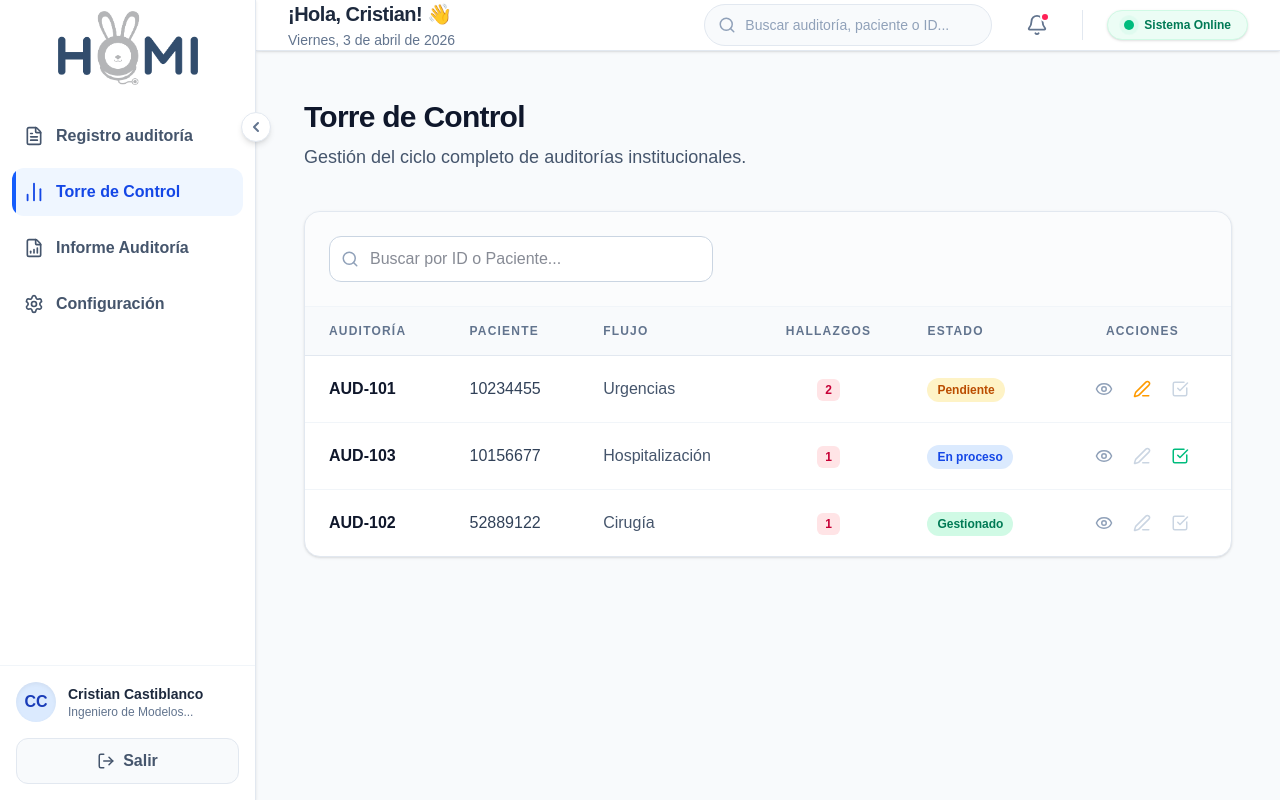
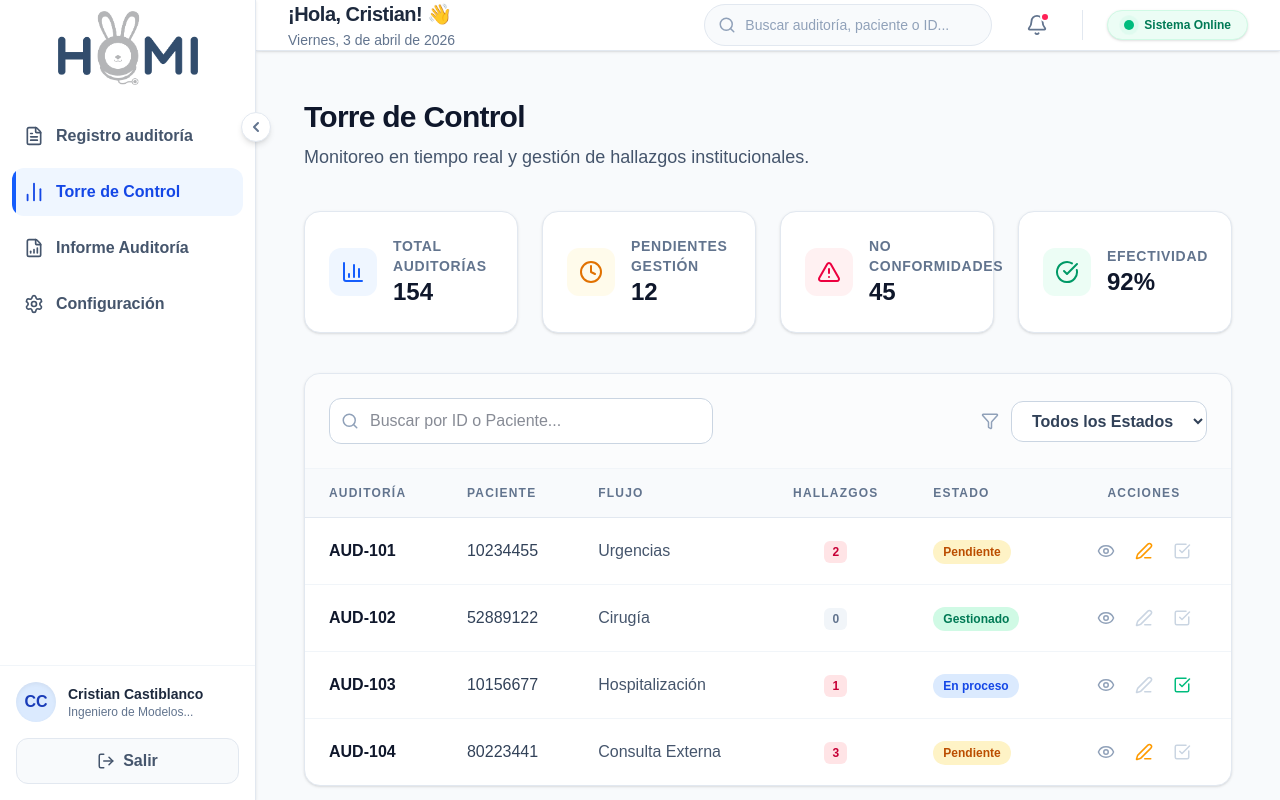
Before and after one commit to ccastiblancom/homi-auditorias-ui, a Next.js app: page /torre-control in a window 1280 px wide. Built offline with nearby package versions, Linux system fonts and the light colour scheme.

Commit message:
Restaurar stats en Torre de Control

```diff
--- a/app/torre-control/page.tsx
+++ b/app/torre-control/page.tsx
@@ -1,15 +1,31 @@
 'use client'
 import { useState } from 'react';
 import {
-  Search, Filter, Eye, Edit3, CheckCircle, Clock,
-  BarChart3, AlertTriangle, X, FileText, CheckSquare,
-  AlertCircle, ChevronRight, Hash, CheckSquare2
+  Search,
+  Filter,
+  Eye,
+  Edit3,
+  CheckCircle,
+  Clock,
+  AlertCircle,
+  BarChart3,
+  Users,
+  AlertTriangle,
+  ArrowUpRight,
+  X,
+  FileText,
+  CheckSquare,
+  ChevronRight,
+  Hash,
+  CheckSquare2
 } from 'lucide-react';
 
+// --- DATOS MOCK COMPLETOS (FUSIONADOS) ---
 const mockTorreData = [
-  { id: 'AUD-101', paciente: '10234455', flujo: 'Urgencias', fecha: '2026-04-03', estado: 'Pendiente', hallazgos: 2, codigoAccion: '' },
-  { id: 'AUD-103', paciente: '10156677', flujo: 'Hospitalización', estado: 'En proceso', fecha: '2026-04-03', hallazgos: 1, codigoAccion: 'HAL-4092' },
-  { id: 'AUD-102', paciente: '52889122', flujo: 'Cirugía', estado: 'Gestionado', fecha: '2026-04-02', hallazgos: 1, codigoAccion: 'HAL-8831' },
+  { id: 'AUD-101', paciente: '10234455', flujo: 'Urgencias', fecha: '2026-04-03', estado: 'Pendiente', hallazgos: 2, criticidad: 'Alta', codigoAccion: '' },
+  { id: 'AUD-102', paciente: '52889122', flujo: 'Cirugía', estado: 'Gestionado', fecha: '2026-04-02', hallazgos: 0, criticidad: 'Baja', codigoAccion: 'HAL-8831' },
+  { id: 'AUD-103', paciente: '10156677', flujo: 'Hospitalización', estado: 'En proceso', fecha: '2026-04-03', hallazgos: 1, criticidad: 'Media', codigoAccion: 'HAL-4092' },
+  { id: 'AUD-104', paciente: '80223441', flujo: 'Consulta Externa', estado: 'Pendiente', fecha: '2026-04-01', hallazgos: 3, criticidad: 'Alta', codigoAccion: '' },
 ];
 
 const mockDetallesAuditoria = [
@@ -21,15 +37,27 @@ const mockDetallesAuditoria = [
 
 export default function TorreControlPage() {
   const [searchTerm, setSearchTerm] = useState('');
+  const [filtroEstado, setFiltroEstado] = useState('Todos');
 
+  // Estados para los 3 Modales del Ciclo
   const [modalDetalle, setModalDetalle] = useState(false);
   const [modalFormular, setModalFormular] = useState(false);
   const [modalCerrar, setModalCerrar] = useState(false);
 
+  // Estados de datos activos
   const [auditoriaActiva, setAuditoriaActiva] = useState<any>(null);
   const [tabActivo, setTabActivo] = useState(1);
   const [codigoGenerado, setCodigoGenerado] = useState('');
 
+  // Estadísticas rápidas (RESTAURADAS)
+  const stats = [
+    { label: 'Total Auditorías', value: '154', icon: BarChart3, color: 'text-blue-600', bg: 'bg-blue-50' },
+    { label: 'Pendientes Gestión', value: '12', icon: Clock, color: 'text-amber-600', bg: 'bg-amber-50' },
+    { label: 'No Conformidades', value: '45', icon: AlertTriangle, color: 'text-rose-600', bg: 'bg-rose-50' },
+    { label: 'Efectividad', value: '92%', icon: CheckCircle, color: 'text-emerald-600', bg: 'bg-emerald-50' },
+  ];
+
+  // Funciones de apertura de modales
   const abrirModalDetalle = (auditoria: any) => {
     setAuditoriaActiva(auditoria);
     setTabActivo(1);
@@ -50,21 +78,50 @@ export default function TorreControlPage() {
   return (
     <div className="p-8 lg:p-12 bg-slate-50 min-h-screen font-sans">
 
+      {/* Encabezado */}
       <div className="mb-10">
         <h2 className="text-3xl font-extrabold text-slate-900 tracking-tight">Torre de Control</h2>
-        <p className="text-slate-600 mt-2 text-lg font-medium">Gestión del ciclo completo de auditorías institucionales.</p>
+        <p className="text-slate-600 mt-2 text-lg font-medium">Monitoreo en tiempo real y gestión de hallazgos institucionales.</p>
       </div>
 
-      {/* Tabla */}
+      {/* Grid de Estadísticas (RESTAURADO) */}
+      <div className="grid grid-cols-1 md:grid-cols-2 lg:grid-cols-4 gap-6 mb-10">
+        {stats.map((stat, i) => (
+          <div key={i} className="bg-white p-6 rounded-2xl border border-slate-200 shadow-sm flex items-center space-x-4">
+            <div className={`p-3 rounded-xl ${stat.bg} ${stat.color}`}>
+              <stat.icon size={24} />
+            </div>
+            <div>
+              <p className="text-sm font-bold text-slate-500 uppercase tracking-wider">{stat.label}</p>
+              <p className="text-2xl font-black text-slate-900">{stat.value}</p>
+            </div>
+          </div>
+        ))}
+      </div>
+
+      {/* Filtros y Tabla */}
       <div className="bg-white rounded-2xl border border-slate-200 shadow-sm overflow-hidden">
-        <div className="p-6 border-b border-slate-100 flex items-center bg-slate-50/50">
+        <div className="p-6 border-b border-slate-100 flex flex-col md:flex-row justify-between items-center gap-4 bg-slate-50/50">
           <div className="relative w-full md:w-96">
             <Search className="absolute left-3 top-1/2 -translate-y-1/2 text-slate-400" size={18} />
             <input
               type="text"
               placeholder="Buscar por ID o Paciente..."
               className="w-full pl-10 pr-4 py-2.5 rounded-xl border border-slate-300 focus:ring-2 focus:ring-blue-500 outline-none text-slate-900 bg-white"
+              onChange={(e) => setSearchTerm(e.target.value)}
             />
+          </div>
+          <div className="flex items-center space-x-3 w-full md:w-auto">
+            <Filter size={18} className="text-slate-400" />
+            <select
+              className="px-4 py-2.5 rounded-xl border border-slate-300 text-slate-700 font-semibold outline-none focus:ring-2 focus:ring-blue-500 bg-white"
+              onChange={(e) => setFiltroEstado(e.target.value)}
+            >
+              <option>Todos los Estados</option>
+              <option>Pendiente</option>
+              <option>Gestionado</option>
+              <option>En proceso</option>
+            </select>
           </div>
         </div>
 
@@ -74,7 +131,6 @@ export default function TorreControlPage() {
               <tr className="bg-slate-50 text-slate-500 text-xs font-bold uppercase tracking-widest border-b border-slate-200">
                 <th className="px-6 py-4">Auditoría</th>
                 <th className="px-6 py-4">Paciente</th>
-                {/* COLUMNA RESTAURADA */}
                 <th className="px-6 py-4">Flujo</th>
                 <th className="px-6 py-4 text-center">Hallazgos</th>
                 <th className="px-6 py-4">Estado</th>
@@ -83,11 +139,10 @@ export default function TorreControlPage() {
             </thead>
             <tbody className="divide-y divide-slate-100">
               {mockTorreData.map((item) => (
-                <tr key={item.id} className="hover:bg-blue-50/30 transition-colors">
+                <tr key={item.id} className="hover:bg-blue-50/30 transition-colors group">
                   <td className="px-6 py-4 font-bold text-slate-900">{item.id}</td>
                   <td className="px-6 py-4 text-slate-700 font-medium">{item.paciente}</td>
-                  {/* DATO RESTAURADO */}
-                  <td className="px-6 py-4 text-slate-600 font-medium">{item.flujo}</td>
+                  <td className="px-6 py-4 text-slate-600">{item.flujo}</td>
                   <td className="px-6 py-4 text-center">
                     <span className={`px-2 py-1 rounded-md text-xs font-black ${item.hallazgos > 0 ? 'bg-rose-100 text-rose-700' : 'bg-slate-100 text-slate-500'}`}>
                       {item.hallazgos}
@@ -141,27 +196,48 @@ export default function TorreControlPage() {
       {/* ========================================== */}
       {modalDetalle && auditoriaActiva && (
         <div className="fixed inset-0 z-50 flex items-center justify-center p-4 bg-slate-900/60 backdrop-blur-sm">
-          <div className="bg-white rounded-2xl shadow-2xl w-full max-w-4xl h-[80vh] flex flex-col overflow-hidden">
-            <div className="bg-slate-900 p-6 text-white flex justify-between items-center">
-              <div><h3 className="text-xl font-bold">Respuestas de Auditoría</h3><p className="text-slate-400 text-sm">ID: {auditoriaActiva.id} • Flujo: {auditoriaActiva.flujo}</p></div>
-              <button onClick={() => setModalDetalle(false)} className="text-slate-400 hover:text-white"><X size={24} /></button>
+          <div className="bg-white rounded-2xl shadow-2xl w-full max-w-4xl h-[80vh] flex flex-col overflow-hidden animate-in fade-in zoom-in-95 duration-200">
+            <div className="bg-slate-900 p-6 text-white flex justify-between items-center shrink-0">
+              <div className="flex items-center space-x-3">
+                <FileText className="text-blue-400" size={24} />
+                <div>
+                  <h3 className="text-xl font-bold">Respuestas de Auditoría</h3>
+                  <p className="text-slate-400 text-sm">ID: {auditoriaActiva.id} • Flujo: {auditoriaActiva.flujo}</p>
+                </div>
+              </div>
+              <button onClick={() => setModalDetalle(false)} className="text-slate-400 hover:text-white transition-colors">
+                <X size={24} />
+              </button>
             </div>
             <div className="flex flex-1 overflow-hidden">
               <div className="w-1/3 bg-slate-50 border-r border-slate-200 overflow-y-auto">
                 {mockDetallesAuditoria.map((tab) => (
-                  <button key={tab.id} onClick={() => setTabActivo(tab.id)} className={`w-full text-left px-6 py-4 border-b ${tabActivo === tab.id ? 'bg-white border-l-4 border-l-blue-600 text-blue-700' : 'hover:bg-slate-100'}`}>
-                    <p className="font-bold text-sm">{tab.nombre}</p>
+                  <button key={tab.id} onClick={() => setTabActivo(tab.id)} className={`w-full text-left px-6 py-4 border-b border-slate-200 transition-colors ${tabActivo === tab.id ? 'bg-white border-l-4 border-l-blue-600' : 'hover:bg-slate-100 border-l-4 border-l-transparent'}`}>
+                    <p className={`font-bold text-sm ${tabActivo === tab.id ? 'text-blue-700' : 'text-slate-700'}`}>{tab.nombre}</p>
                   </button>
                 ))}
               </div>
               <div className="w-2/3 p-8 overflow-y-auto bg-white">
-                {mockDetallesAuditoria.find(t => t.id === tabActivo)?.preguntas.map((preg) => (
-                  <div key={preg.num} className="border border-slate-200 rounded-xl p-5 mb-4 bg-slate-50">
-                    <p className="font-bold text-slate-800 text-sm">{preg.num}. {preg.texto}</p>
-                    <p className={`mt-2 font-bold text-xs ${preg.estado === 'Conforme' ? 'text-emerald-600' : 'text-rose-600'}`}>{preg.estado}</p>
-                    {preg.hallazgo && <p className="mt-2 text-sm text-slate-600 bg-white p-2 border rounded">Obs: {preg.hallazgo}</p>}
-                  </div>
-                ))}
+                <h4 className="text-lg font-extrabold text-slate-900 mb-6">Respuestas Registradas</h4>
+                <div className="space-y-4">
+                  {mockDetallesAuditoria.find(t => t.id === tabActivo)?.preguntas.map((preg) => (
+                    <div key={preg.num} className="border border-slate-200 rounded-xl p-5 bg-slate-50/50">
+                      <p className="font-bold text-slate-800 mb-3 text-sm">{preg.num}. {preg.texto}</p>
+                      <div className="flex items-center space-x-2">
+                        {preg.estado === 'Conforme' ? (
+                          <span className="inline-flex items-center px-2.5 py-1 rounded-md text-xs font-bold bg-emerald-100 text-emerald-700 border border-emerald-200"><CheckSquare size={14} className="mr-1" /> Conforme</span>
+                        ) : (
+                          <span className="inline-flex items-center px-2.5 py-1 rounded-md text-xs font-bold bg-rose-100 text-rose-700 border border-rose-200"><AlertTriangle size={14} className="mr-1" /> No Conforme</span>
+                        )}
+                      </div>
+                      {preg.hallazgo && (
+                        <div className="mt-3 p-3 bg-white border border-rose-100 rounded-lg text-sm text-slate-700">
+                          <strong>Observación:</strong> {preg.hallazgo}
+                        </div>
+                      )}
+                    </div>
+                  ))}
+                </div>
               </div>
             </div>
           </div>
@@ -173,27 +249,27 @@ export default function TorreControlPage() {
       {/* ========================================== */}
       {modalFormular && auditoriaActiva && (
         <div className="fixed inset-0 z-50 flex items-center justify-center p-4 bg-slate-900/60 backdrop-blur-sm">
-          <div className="bg-white rounded-3xl shadow-2xl w-full max-w-2xl overflow-hidden">
+          <div className="bg-white rounded-3xl shadow-2xl w-full max-w-2xl overflow-hidden animate-in fade-in zoom-in-95 duration-200">
             <div className="bg-slate-900 p-6 text-white flex justify-between items-center">
-              <div><h3 className="text-xl font-bold">Formular Plan de Acción</h3></div>
+              <div><h3 className="text-xl font-bold">Formular Plan de Acción</h3><p className="text-slate-400 text-sm">Auditoría ID: {auditoriaActiva.id}</p></div>
               <button onClick={() => setModalFormular(false)} className="text-slate-400 hover:text-white"><X /></button>
             </div>
             <div className="p-8 space-y-6">
               <div className="bg-amber-50 border border-amber-200 rounded-xl p-4 flex justify-between items-center">
-                <div><p className="text-xs font-bold text-amber-600 uppercase">Se generará el Código</p><p className="text-2xl font-black text-amber-900">{codigoGenerado}</p></div>
+                <div><p className="text-xs font-bold text-amber-600 uppercase">Se generará el Código</p><p className="text-2xl font-black text-amber-900 flex items-center"><Hash size={24} className="mr-1 text-amber-500" /> {codigoGenerado}</p></div>
               </div>
               <div>
-                <label className="block text-sm font-bold text-slate-700 mb-2">Plan Propuesto</label>
-                <textarea placeholder="¿Qué se va a hacer para corregir el hallazgo?" className="w-full px-4 py-3 rounded-xl border border-slate-300 bg-white text-slate-900 h-24 outline-none focus:ring-2 focus:ring-blue-500"></textarea>
+                <label className="block text-sm font-bold text-slate-700 mb-2 uppercase tracking-wide">Plan de Acción a Implementar</label>
+                <textarea placeholder="Describa el paso a paso de la mejora..." className="w-full px-4 py-3 rounded-xl border border-slate-300 bg-white text-slate-900 min-h-[120px] outline-none focus:ring-2 focus:ring-blue-500"></textarea>
               </div>
               <div className="grid grid-cols-2 gap-4">
-                <div><label className="block text-sm font-bold text-slate-700 mb-2">Responsable</label><input type="text" className="w-full px-4 py-3 rounded-xl border border-slate-300 bg-white text-slate-900 outline-none" /></div>
-                <div><label className="block text-sm font-bold text-slate-700 mb-2">Fecha Límite</label><input type="date" className="w-full px-4 py-3 rounded-xl border border-slate-300 bg-white text-slate-900 outline-none" /></div>
+                <div><label className="block text-sm font-bold text-slate-700 mb-2 uppercase tracking-wide">Responsable</label><input type="text" className="w-full px-4 py-3 rounded-xl border border-slate-300 bg-white text-slate-900 outline-none focus:ring-2 focus:ring-blue-500" /></div>
+                <div><label className="block text-sm font-bold text-slate-700 mb-2 uppercase tracking-wide">Fecha Límite</label><input type="date" className="w-full px-4 py-3 rounded-xl border border-slate-300 bg-white text-slate-900 outline-none focus:ring-2 focus:ring-blue-500" /></div>
               </div>
             </div>
             <div className="bg-slate-50 p-6 border-t flex justify-end gap-3">
-              <button onClick={() => setModalFormular(false)} className="px-6 py-2 text-slate-600 font-bold hover:bg-slate-200 rounded-xl">Cancelar</button>
-              <button onClick={() => {alert("Plan guardado. Estado cambia a 'En proceso'"); setModalFormular(false);}} className="bg-blue-600 text-white px-8 py-2 rounded-xl font-bold hover:bg-blue-700">Guardar Plan</button>
+              <button onClick={() => setModalFormular(false)} className="px-6 py-2.5 text-slate-600 font-bold hover:bg-slate-200 rounded-xl">Cancelar</button>
+              <button onClick={() => {alert(`Plan guardado bajo el código ${codigoGenerado}`); setModalFormular(false);}} className="bg-blue-800 text-white px-8 py-2.5 rounded-xl font-bold hover:bg-blue-900 shadow-md">Registrar Plan</button>
             </div>
           </div>
         </div>
@@ -204,28 +280,28 @@ export default function TorreControlPage() {
       {/* ========================================== */}
       {modalCerrar && auditoriaActiva && (
         <div className="fixed inset-0 z-50 flex items-center justify-center p-4 bg-slate-900/60 backdrop-blur-sm">
-          <div className="bg-white rounded-3xl shadow-2xl w-full max-w-2xl overflow-hidden">
+          <div className="bg-white rounded-3xl shadow-2xl w-full max-w-2xl overflow-hidden animate-in fade-in zoom-in-95 duration-200">
             <div className="bg-slate-900 p-6 text-white flex justify-between items-center">
-              <div><h3 className="text-xl font-bold">Cierre de Acción Correctiva</h3></div>
+              <div><h3 className="text-xl font-bold">Cierre de Acción Correctiva</h3><p className="text-slate-400 text-sm">Auditoría ID: {auditoriaActiva.id}</p></div>
               <button onClick={() => setModalCerrar(false)} className="text-slate-400 hover:text-white"><X /></button>
             </div>
             <div className="p-8 space-y-6">
               <div className="bg-blue-50 border border-blue-200 rounded-xl p-4">
-                <p className="text-xs font-bold text-blue-600 uppercase">Gestionando Código</p>
-                <p className="text-xl font-black text-blue-900">{auditoriaActiva.codigoAccion}</p>
+                <p className="text-xs font-bold text-blue-600 uppercase mb-1">Gestionando Código</p>
+                <p className="text-2xl font-black text-blue-900 flex items-center"><Hash size={24} className="mr-1 text-blue-500" /> {auditoriaActiva.codigoAccion}</p>
               </div>
               <div>
-                <label className="block text-sm font-bold text-slate-700 mb-2">Actividades Realizadas</label>
-                <textarea placeholder="Describa cómo se ejecutó el plan y cómo se solucionó el problema..." className="w-full px-4 py-3 rounded-xl border border-slate-300 bg-white text-slate-900 h-28 outline-none focus:ring-2 focus:ring-emerald-500"></textarea>
+                <label className="block text-sm font-bold text-slate-700 mb-2 uppercase tracking-wide">Actividades Realizadas</label>
+                <textarea placeholder="Describa cómo se ejecutó el plan y se solucionó el problema..." className="w-full px-4 py-3 rounded-xl border border-slate-300 bg-white text-slate-900 h-28 outline-none focus:ring-2 focus:ring-emerald-500"></textarea>
               </div>
               <div>
-                <label className="block text-sm font-bold text-slate-700 mb-2">Evidencia Objetiva</label>
+                <label className="block text-sm font-bold text-slate-700 mb-2 uppercase tracking-wide">Evidencia Objetiva</label>
                 <input type="text" placeholder="URL del documento, código de acta o soporte" className="w-full px-4 py-3 rounded-xl border border-slate-300 bg-white text-slate-900 outline-none focus:ring-2 focus:ring-emerald-500" />
               </div>
             </div>
             <div className="bg-slate-50 p-6 border-t flex justify-end gap-3">
-              <button onClick={() => setModalCerrar(false)} className="px-6 py-2 text-slate-600 font-bold hover:bg-slate-200 rounded-xl">Cancelar</button>
-              <button onClick={() => {alert("Acción cerrada exitosamente. Estado cambia a 'Gestionado'"); setModalCerrar(false);}} className="bg-emerald-600 text-white px-8 py-2 rounded-xl font-bold hover:bg-emerald-700">Cerrar Hallazgo</button>
+              <button onClick={() => setModalCerrar(false)} className="px-6 py-2.5 text-slate-600 font-bold hover:bg-slate-200 rounded-xl">Cancelar</button>
+              <button onClick={() => {alert("Acción cerrada exitosamente."); setModalCerrar(false);}} className="bg-emerald-600 text-white px-8 py-2.5 rounded-xl font-bold hover:bg-emerald-700 shadow-md">Cerrar Hallazgo</button>
             </div>
           </div>
         </div>
```
